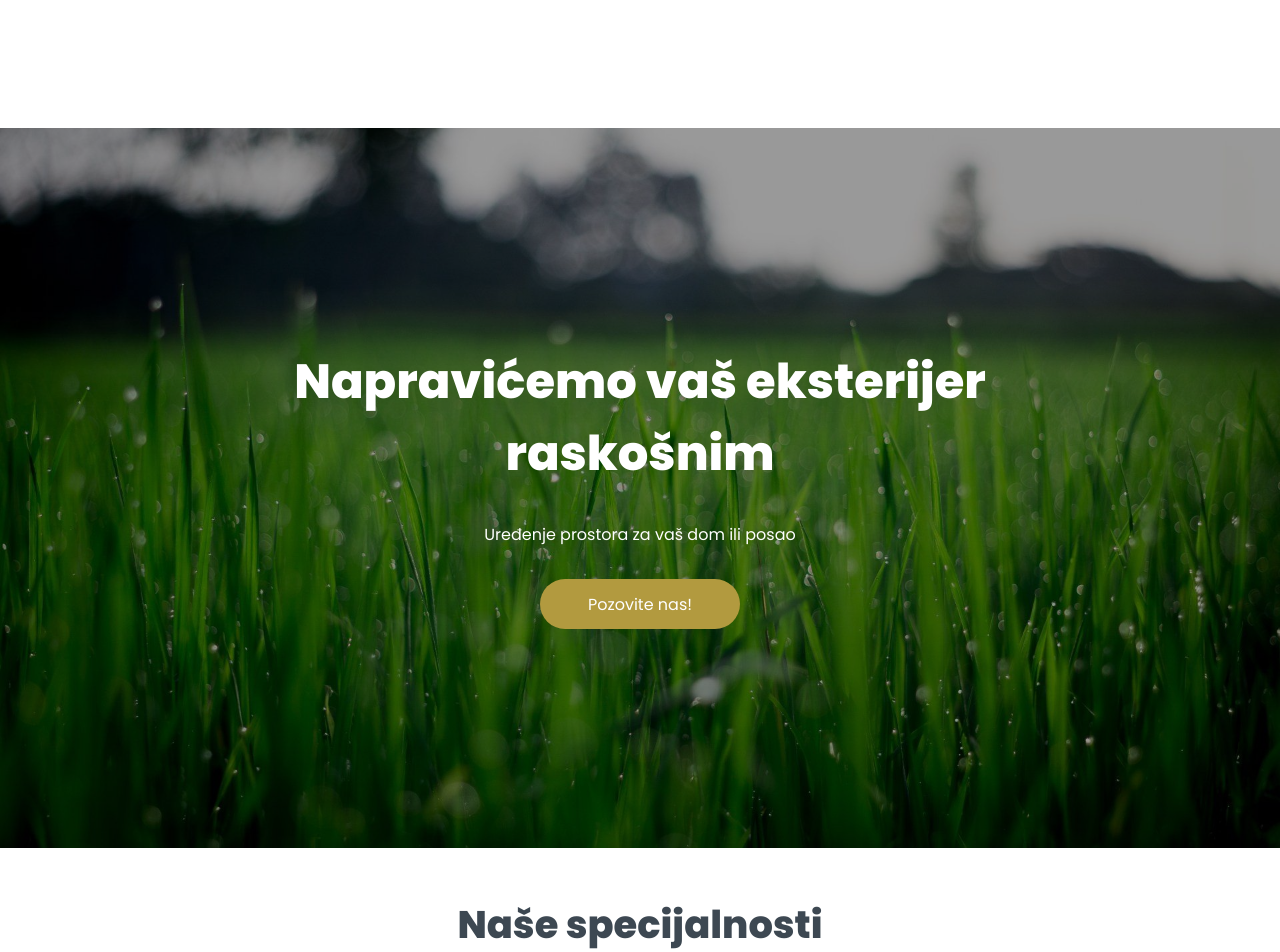
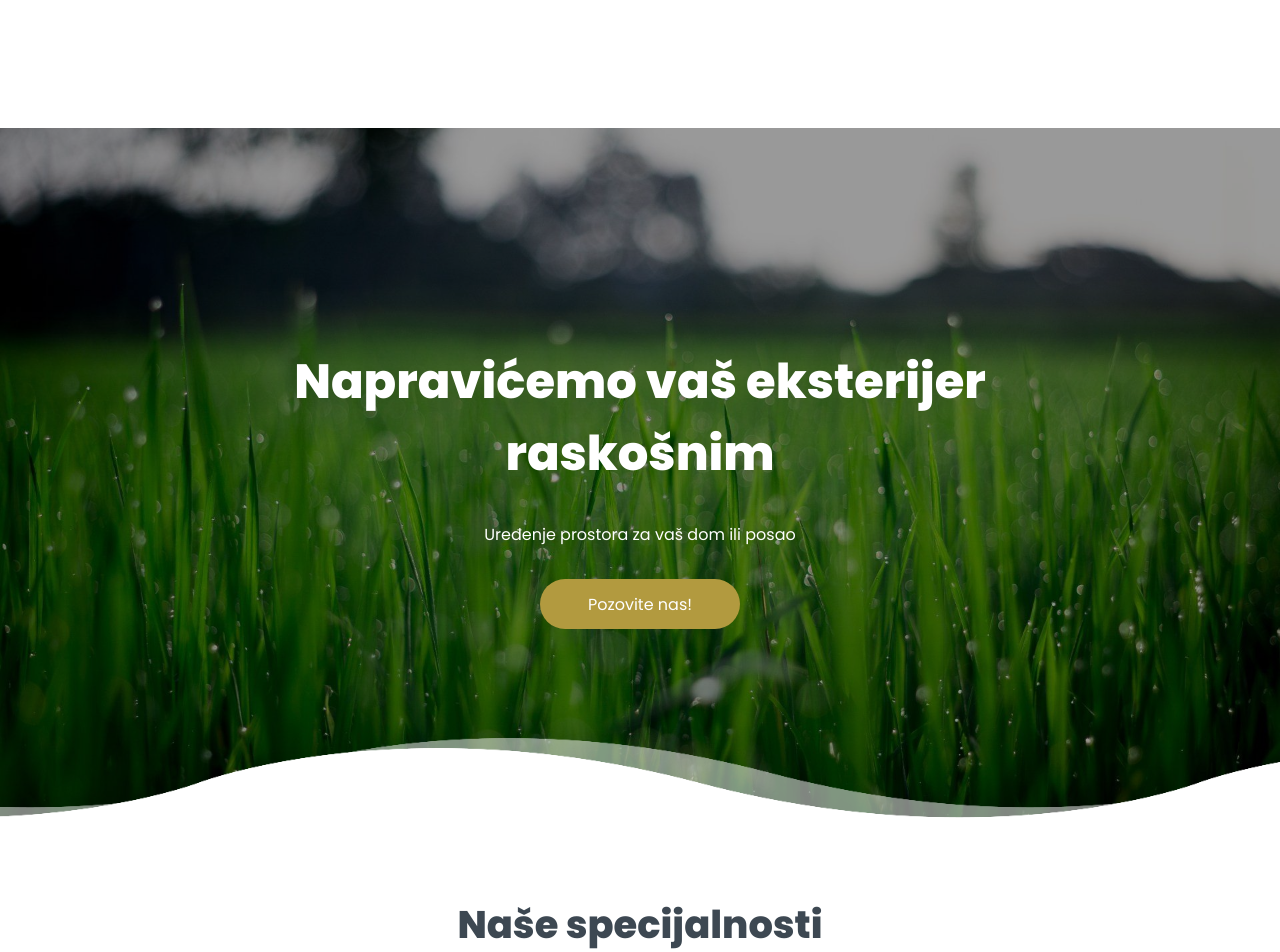
Before and after one commit to DenisPozder/eko3v, a Next.js app: page / in a window 1280 px wide. Shown: the top 952 px of the page. Built offline with nearby package versions, Linux system fonts and the light colour scheme.

Commit message:
Saving Changes

```diff
--- a/src/app/components/Hero/Hero.jsx
+++ b/src/app/components/Hero/Hero.jsx
@@ -6,6 +6,7 @@ const Hero = () => {
   return (
     <div className={styles.hero_container}>
       <Image src={'/home/heroImg.jpeg'} alt='Slika hiro sekcije' loading='lazy' fill="full" />
+      <div className={styles.hero_background_overlay}></div>
       <div className={styles.hero_overlay}>
         <div className={styles.hero_margin}>
           <div className={styles.hero_content}>
@@ -15,6 +16,8 @@ const Hero = () => {
           </div>
         </div>
       </div>
+      <div className={`${styles.hero_wave} ${styles.hw_1}`}></div>
+      <div className={`${styles.hero_wave} ${styles.hw_2}`}></div>
     </div>
   )
 }
--- a/src/app/components/Hero/hero.module.css
+++ b/src/app/components/Hero/hero.module.css
@@ -3,6 +3,7 @@
     height: 90vh;
     position: relative;
     max-height: 720px;
+    overflow: hidden;
 }
 
 .hero_container img {
@@ -11,10 +12,65 @@
     object-fit: cover;
 }
 
-.hero_overlay {
+/*----- Hero Wave -----*/
+.hero_wave {
+    position: absolute;
+    bottom: 0;
+    left: 0;
+    width: 100%;
+    height: 100px;
+    background: url('/home/wave.png');
+    z-index: 1;
+    background-size: 1000px 100px;
+}
+
+.hero_wave.hw_1 {
+    animation: animate 30s linear infinite;
+    z-index: 3;
+    animation-delay: 0s;
+    bottom: 0;
+    opacity: 1;
+}
+
+@keyframes animate {
+    0% {
+        background-position-x: 0;
+    }
+    100% {
+        background-position-x: 1000px;
+    }
+}
+
+.hero_wave.hw_2 {
+    animation: animate2 15s linear infinite;
+    z-index: 2;
+    animation-delay: -5s;
+    bottom: 10px;
+    opacity: .5;
+}
+
+@keyframes animate2 {
+    0% {
+        background-position-x: 0;
+    }
+    100% {
+        background-position-x: -1000px;
+    }
+}
+
+.hero_background_overlay {
     position: absolute;
     z-index: 1;
     background-color: rgba(0,0,0,0.4);
+    width: 100%;
+    height: 100%;
+    top: 0;
+    left: 0;
+}
+
+.hero_overlay {
+    position: absolute;
+    z-index: 5;
     width: 100%;
     height: 100%;
     top: 0;
```
Also changed, not shown: public/home/wave.png (added).
